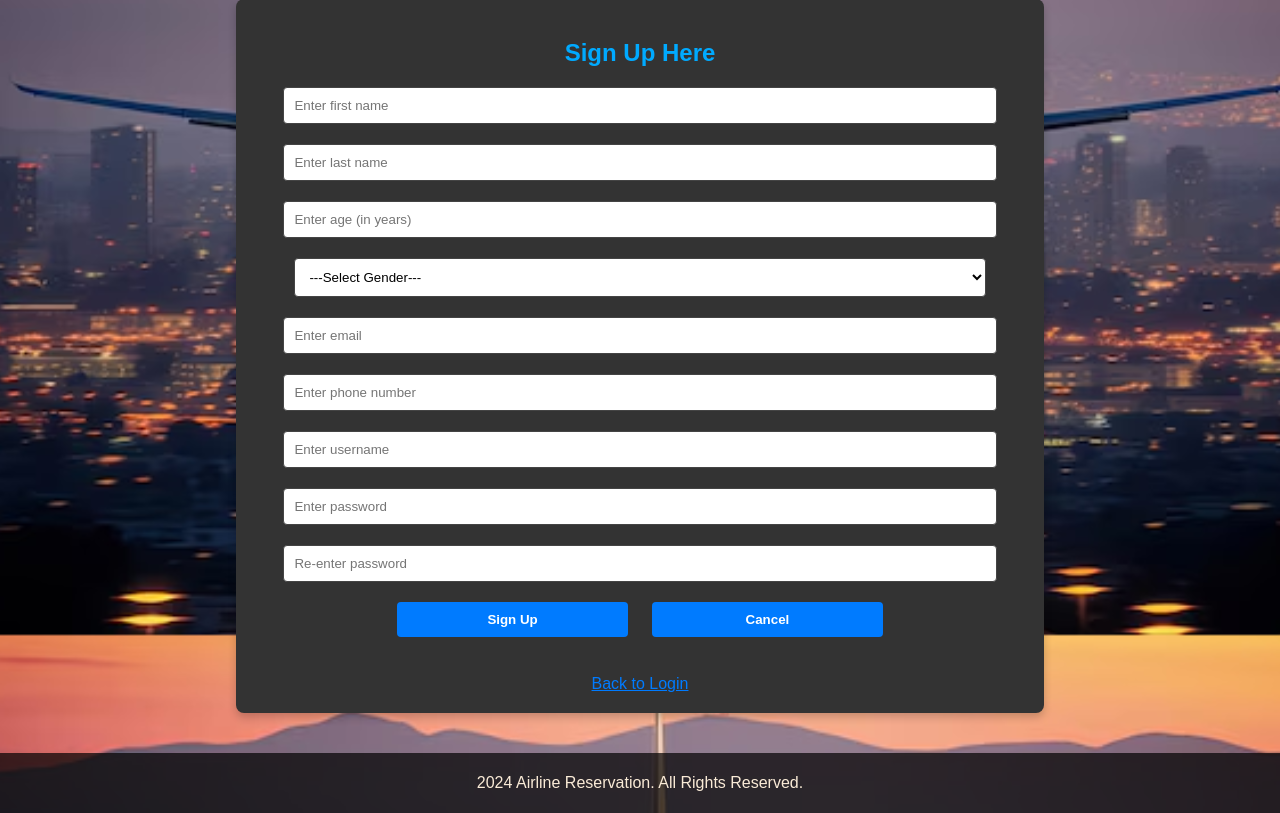
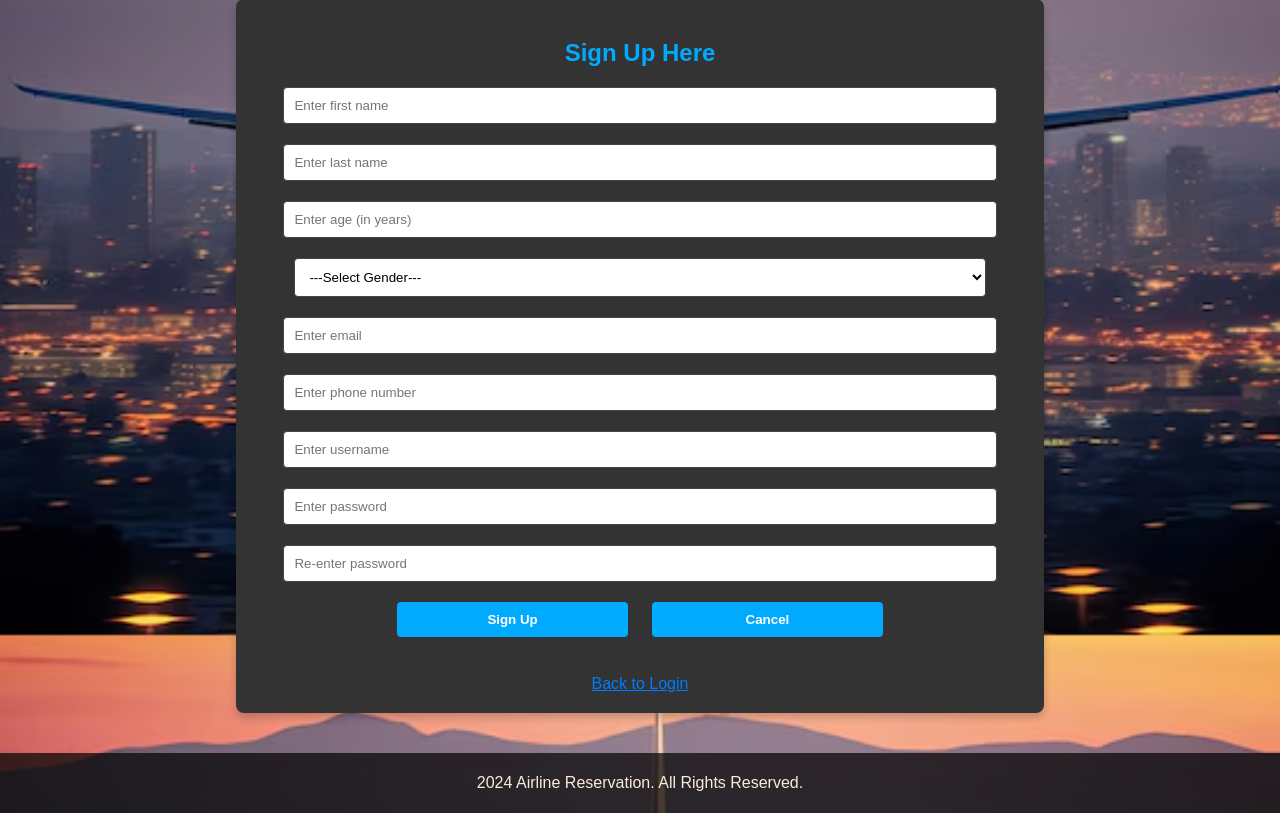
Before and after one commit to yuthika-77/dbms-minip-roject, a PHP site: page /Signup.html in a window 1280 px wide. Shown: the part 165-978 px from the top of the page. Run offline with PHP 8.4, Linux system fonts and the light colour scheme.

Commit message:
styles.css

```diff
--- a/styles.css
+++ b/styles.css
@@ -138,7 +138,7 @@ body {
             width: 30%;
             padding: 10px;
             margin: 10px ;
-            background-color: #007BFF;
+            background-color:  #00aaff;
             border: none;
             color: white;
             font-weight: bold;
```
